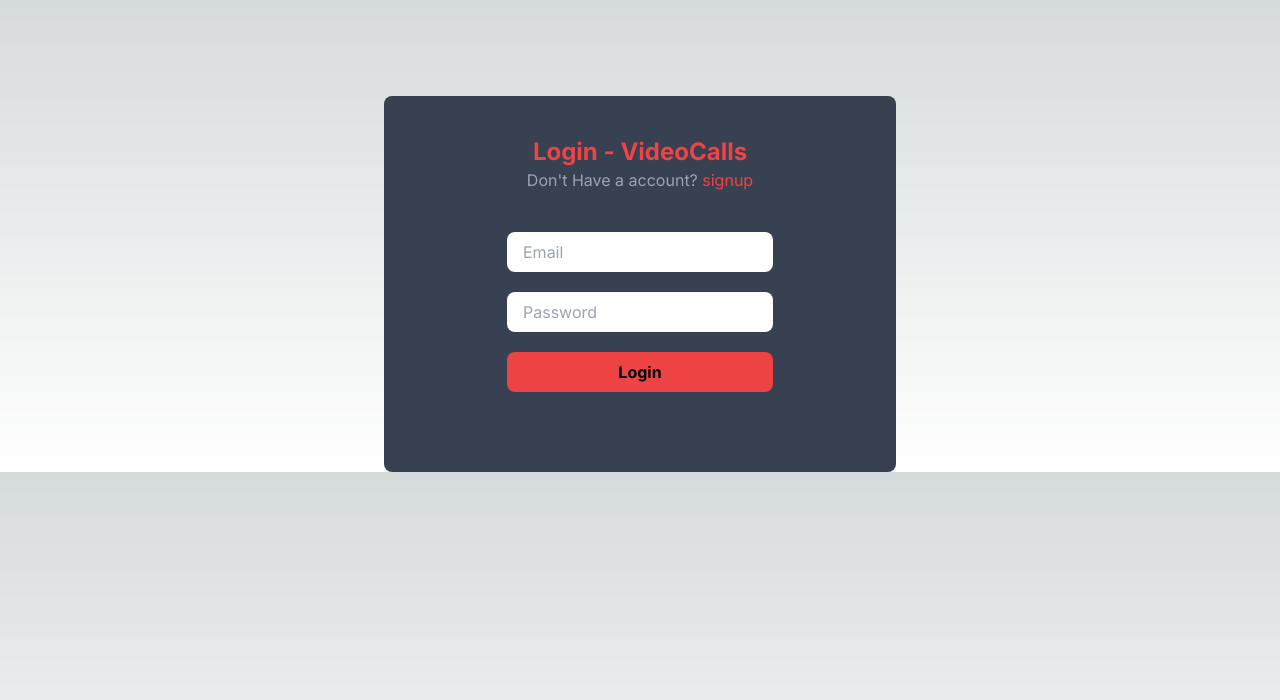
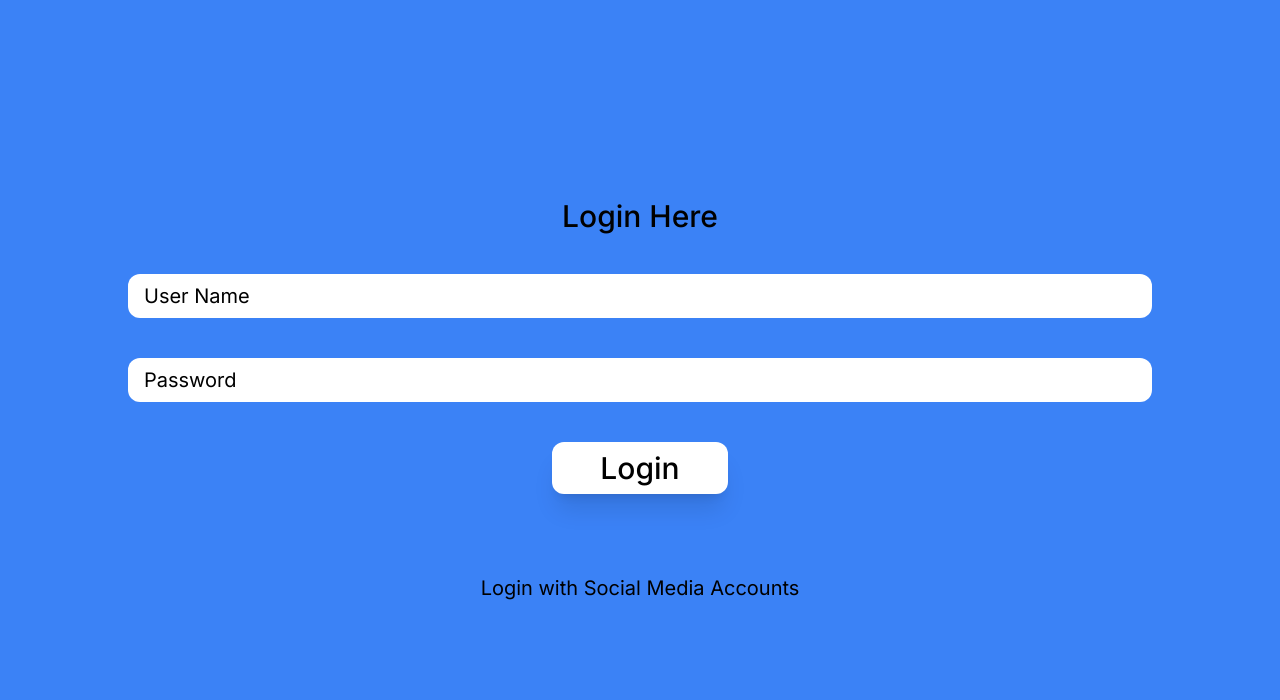
Before and after one commit to AdityaSingh-02/EzEStreamz, a Next.js app: page /login in a window 1280 px wide. Shown: the top 700 px of the page. Built offline with nearby package versions, Linux system fonts and the light colour scheme; no server answers.

Commit message:
Login Updated UI

```diff
--- a/src/app/(auth)/login/page.tsx
+++ b/src/app/(auth)/login/page.tsx
@@ -20,12 +20,12 @@ const Login = () => {
   }
   return (
     <>
-      <div className="flex w-[80%] md:w-[40%] bg-gray-700 mx-auto justify-center items-center mt-24 py-10 rounded-lg">
-        <div className="flex flex-col justify-center items-center">
-          <h1 className="text-2xl font-bold text-red-500">
-            Login - VideoCalls
+      <div className="flex min-h-screen bg-blue-500 mx-auto justify-center py-20 min-[820px]:w-[100%] h-[100%]">
+        <div className="flex flex-col justify-center items-center w-[100%]">
+          <h1 className="text-3xl font-medium text-black">
+            Login Here
           </h1>
-          <p className="text-gray-400">
+          {/* <p className="text-gray-400">
             Don't Have a account?{" "}
             <button
               onClick={() => router.push("/signup")}
@@ -33,10 +33,12 @@ const Login = () => {
             >
               signup
             </button>
-          </p>
-          <div className="py-10">
+          </p> */}
+          <div className="py-10 w-[100%]">
             <LoginForm setError={setError} />
           </div>
+
+          <span className="text-xl mt-10">Login with Social Media Accounts</span>
         </div>
       </div>
     </>
--- a/src/app/(auth)/page.tsx
+++ b/src/app/(auth)/page.tsx
@@ -4,6 +4,10 @@ import Link from "next/link";
 import useAuth from "@/Context/Authentication/useAuth";
 import { useRouter } from "next/navigation";
 import { useEffect } from "react";
+import Login from "./login/page";
+import { Inria_Sans } from "next/font/google";
+
+const inria = Inria_Sans({ subsets: ["latin"], weight: "400" });
 
 export default function Home() {
   const router = useRouter();
@@ -15,15 +19,11 @@ export default function Home() {
   }, []);
 
   return (
-    <main className="flex min-h-screen flex-col items-center justify-between p-24 bg-gray-900 ">
-      <div className="flex flex-col space-y-6 justify-center items-center bg-gray-700 shadow-2xl shadow-gray-700 p-16 rounded-lg">
-        <h1 className="text-xl md:text-3xl font-bold ">EZE Streamz</h1>
-        <Link href={"/login"}>
-          <button className="px-4 py-2 border-none bg-slate-500 text-white rounded-lg">
-            Login
-          </button>
-        </Link>
+    <main className="flex min-h-screen flex-col items-center justify-between bg-gray-900">
+      <div className={`${inria.className} min-[820px]:flex flex-row items-center min-h-screen w-[100%] h-[100%]`}>
+        {/* <h1 className="text-xl md:text-3xl font-bold ">EZE Streamz</h1> */}
 
+        <div className="justify-center items-center min-[820px]:min-h-screen w-[70%] h-[100%]">
           <h1 className="font-bold">
             Don't Have an account yet? Join us for free 👨🏽‍💻
           </h1>
@@ -33,6 +33,9 @@ export default function Home() {
             </button>
           </Link>
         </div>
+
+        <Login />
+      </div>
     </main>
   );
 }
--- a/src/components/login.tsx
+++ b/src/components/login.tsx
@@ -46,25 +46,25 @@ const LoginForm: FC<Props> = ({ setError }: Props) => {
 
   return (
     <>
-      <div className="flex flex-col space-y-5 text-black">
+      <div className="flex flex-col space-y-10 items-center text-black w-[100%] text-xl">
         <input
           type="text"
           onChange={handleChange}
-          className="px-4 py-2 rounded-lg "
-          placeholder="Email"
+          className="px-4 py-2 rounded-xl w-[80%] focus:border-black-400 placeholder:text-black"
+          placeholder="User Name"
           value={userInput.email}
           name="email"
         />
         <input
           type="password"
           onChange={handleChange}
-          className="px-4 py-2 rounded-lg "
+          className="px-4 py-2 rounded-xl w-[80%] focus:border-black-400 placeholder:text-black"
           placeholder="Password"
           value={userInput.password}
           name="password"
         />
         <button
-          className="px-4 py-2 rounded-lg bg-red-500 font-bold"
+          className="px-12 py-2 rounded-xl bg-white max-w-full font-medium text-3xl shadow-xl"
           onClick={loginAction}
         >
           Login{" "}
```
Lines whose indentation alone changed are shown as unchanged.
